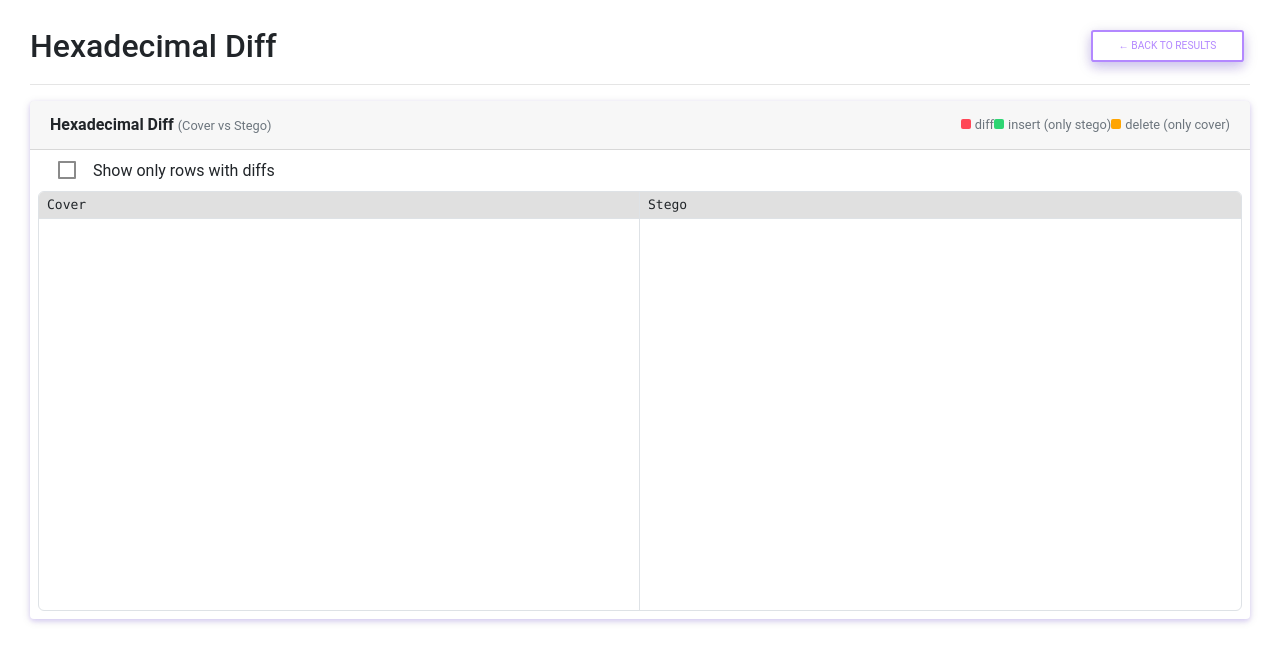
After one commit to jyboat/CSF-ACW1, a Flask app: template templates/hexcompare.html in a window 1280 px wide. The commit adds this page. Shown: the top 663 px of the page. Run offline with Flask 3, Linux system fonts and the light colour scheme; the template is opened without the code that fills it, so the values that code supplies are empty; some libraries are stand-ins or nearby versions; some web fonts are replaced.

Commit message:
Add dedicated hex diff page and update results view
Introduces a new /hexcompare route and template for displaying hexadecimal diffs between cover and stego files in a separate page, improving performance for large files. The results page now links to this new hex diff page instead of rendering the diff inline, preventing UI freezing. Relevant session handling and template logic were updated to support both image and audio file comparisons.

```diff
--- a/app.py
+++ b/app.py
@@ -1,6 +1,6 @@
 from flask_toastr import Toastr
 from flask import (
-    Flask, request, render_template, redirect, url_for,
+    Flask, render_template, request, redirect, url_for,
     flash, send_file, jsonify, session
 )
 from typing import Any
@@ -44,6 +44,9 @@ from lsb_xor_algorithm import (
     extract_xor_lsb_auto,
     embed_xor_lsb_audio, extract_xor_lsb_audio
 )
+
+# data comparison helpers
+from data_comparison import compute_pixel_diff, save_rgb_analysis_to_session, save_audio_analysis_to_session
 
 # ------------------------------------------------------
 
@@ -226,7 +229,6 @@ def results():
 
         save_gray_analysis_to_session(cover_filepath, stego_filepath)
         gray_analysis = session.get("gray_analysis_filepath")
-
         return render_template(
             "results.html",
             media_type=media_type,
@@ -246,7 +248,10 @@ def results():
         cover_audiopath = cover_filepath
         stego_audiopath = stego_filepath
 
+        # Save AUDIO analysis
         save_audio_analysis_to_session(cover_filepath, stego_filepath)
+        cover_audiopath = session.get("cover_audio")
+        stego_audiopath = session.get("stego_audio")
         audio_analysis = session.get("audio_analysis_filepath")
 
         return render_template(
@@ -552,6 +557,37 @@ def download_bundle():
         download_name=os.path.basename(bundle_path),
     )
 
+@app.route("/hexcompare")
+def hexcompare():
+    cover_filepath = session.get("cover")
+    stego_filepath = session.get("stego")
+    cover_audiopath = session.get("cover_audio")
+    stego_audiopath = session.get("stego_audio")
+
+    if (cover_filepath and stego_filepath and
+        cover_filepath.lower().endswith(".png") and stego_filepath.lower().endswith(".png")):
+        media_type = "img"
+        return render_template(
+            "hexcompare.html",
+            media_type=media_type,
+            cover_filepath=cover_filepath,
+            stego_filepath=stego_filepath,
+        )
+
+    elif (cover_audiopath and stego_audiopath and
+          cover_audiopath.lower().endswith(".wav") and stego_audiopath.lower().endswith(".wav")):
+        media_type = "audio"
+        return render_template(
+            "hexcompare.html",
+            media_type=media_type,
+            cover_audiopath=cover_audiopath,
+            stego_audiopath=stego_audiopath,
+        )
+
+    else:
+        flash("No current files found. Please embed again.", "error")
+        return redirect(url_for("index"))
+
 if __name__ == "__main__":
     app.debug = True
     app.run()
--- /dev/null
+++ b/templates/hexcompare.html
@@ -0,0 +1,63 @@
+{% extends 'layouts/base.html' %}
+{% block body %}
+
+<section class="container mt-4">
+  <div class="d-flex justify-content-between align-items-center">
+    <h2 class="mb-0">Hexadecimal Diff</h2>
+    <a href="{{ url_for('results') }}" class="btn btn-outline-secondary btn-sm">← Back to results</a>
+  </div>
+  <hr>
+{# === Hexadecimal Diff (Cover ⟷ Stego) === #}
+{% set left_url  = None %}
+{% set right_url = None %}
+{% if media_type == "img" and cover_filepath and stego_filepath %}
+  {% set left_url  = url_for('static', filename=cover_filepath) %}
+  {% set right_url = url_for('static', filename=stego_filepath) %}
+{% elif media_type == "audio" and cover_audiopath and stego_audiopath %}
+  {% set left_url  = url_for('static', filename=cover_audiopath) %}
+  {% set right_url = url_for('static', filename=stego_audiopath) %}
+{% endif %}
+
+<div id="hex-sources" data-left="{{ left_url or '' }}" data-right="{{ right_url or '' }}"></div>
+
+<div class="card mb-4" id="hex-diff-card">
+  <div class="card-header d-flex justify-content-between align-items-center">
+    <span><strong>Hexadecimal Diff</strong> <small class="text-muted">(Cover vs Stego)</small></span>
+    <div class="d-flex gap-3 small text-muted">
+      <span><span class="dot diff"></span>diff</span>
+      <span><span class="dot ins"></span>insert (only stego)</span>
+      <span><span class="dot del"></span>delete (only cover)</span>
+    </div>
+  </div>
+  <div class="card-body p-2">
+    <div class="form-check mb-2">
+      <input class="form-check-input" type="checkbox" id="hexOnlyDiffs">
+      <label class="form-check-label" for="hexOnlyDiffs">Show only rows with diffs</label>
+    </div>
+
+    <div class="hex-grid">
+      <section class="pane">
+        <div class="pane-header bg-light border-bottom px-2 py-1">
+          <div class="meta" id="hexMetaLeft">Cover</div>
+        </div>
+        <div class="hex" id="hexLeft" aria-label="Left hex view"></div>
+      </section>
+
+      <section class="pane">
+        <div class="pane-header bg-light border-bottom px-2 py-1">
+          <div class="meta" id="hexMetaRight">Stego</div>
+        </div>
+        <div class="hex" id="hexRight" aria-label="Right hex view"></div>
+      </section>
+    </div>
+  </div>
+</div>
+
+<!-- Hex Diff styles + scripts -->
+<link rel="stylesheet" href="{{ url_for('static', filename='css/hex-diff.css') }}">
+<script src="{{ url_for('static', filename='js/hex-diff.js') }}"></script>
+<script>initHexDiff();</script>
+
+</section>
+
+{% endblock %}
```
Also changed, not shown: templates/results.html (+10 -28 lines).
